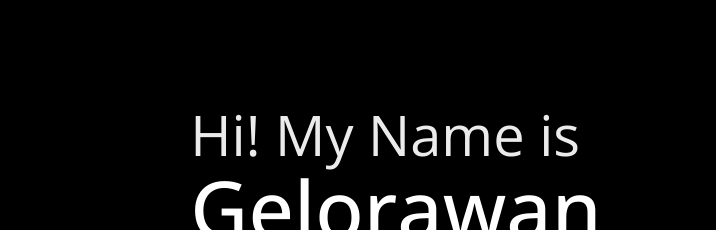
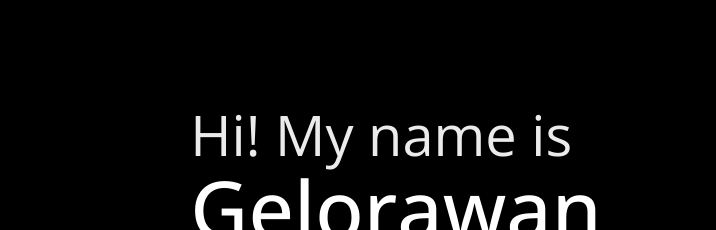
Before and after one commit to susatyo441/susatyo441, a plain HTML site: page index.html in a window 1280 px wide. Shown: the part 190-420 px from the top of the page, 564-1280 px from the left. Drawn offline with nearby package versions, Linux system fonts and the light colour scheme.

Commit message:
Update index.html
name2

```diff
--- a/index.html
+++ b/index.html
@@ -17,7 +17,7 @@
       <div class="name">
         <div class="wrapper">
         <div class="position">
-        Hi! My Name is
+        Hi! My name is
       </div>
       <ul class="dynamic-txts">
         <li><span>Gelorawan</span></li>
```
